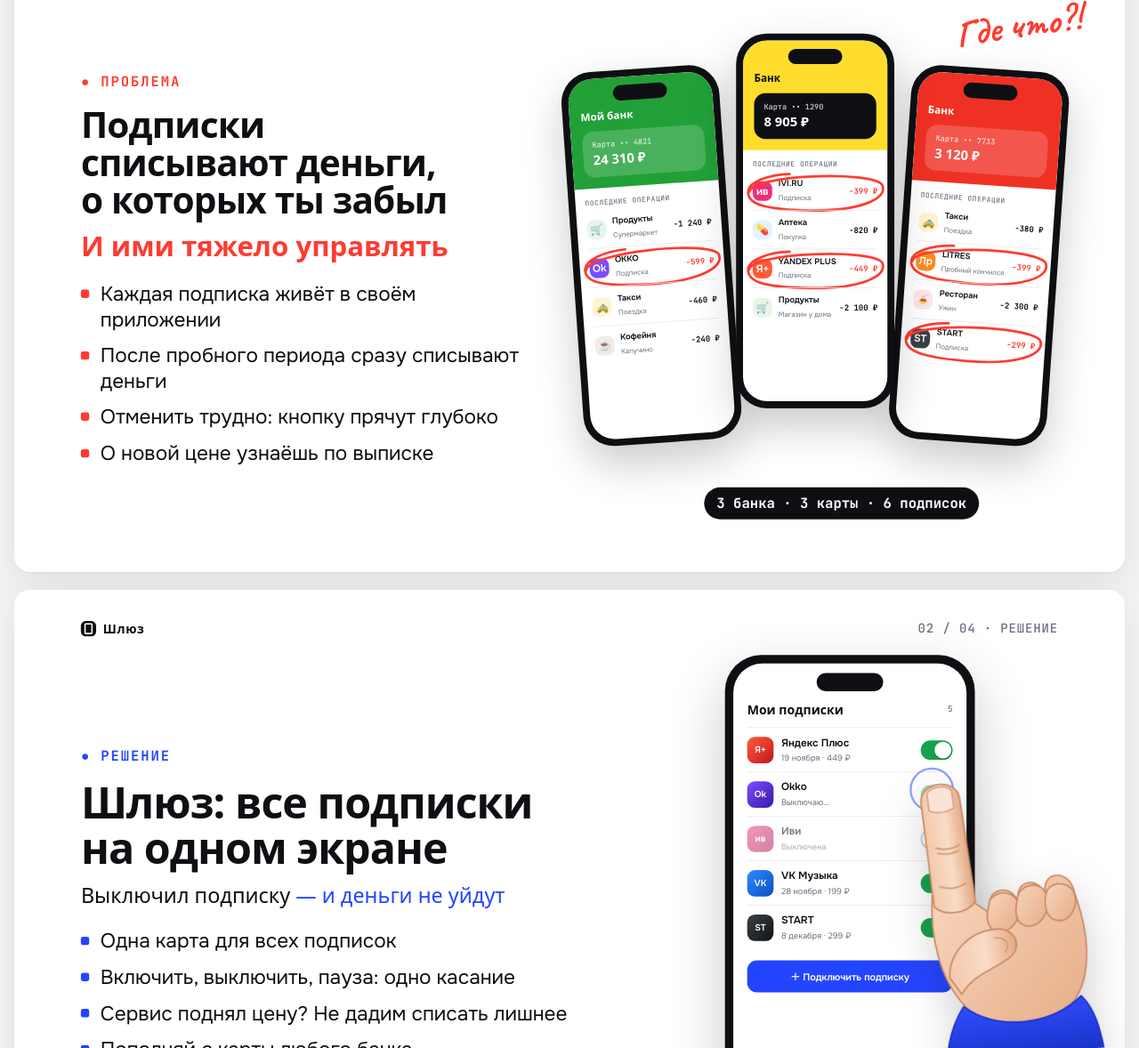
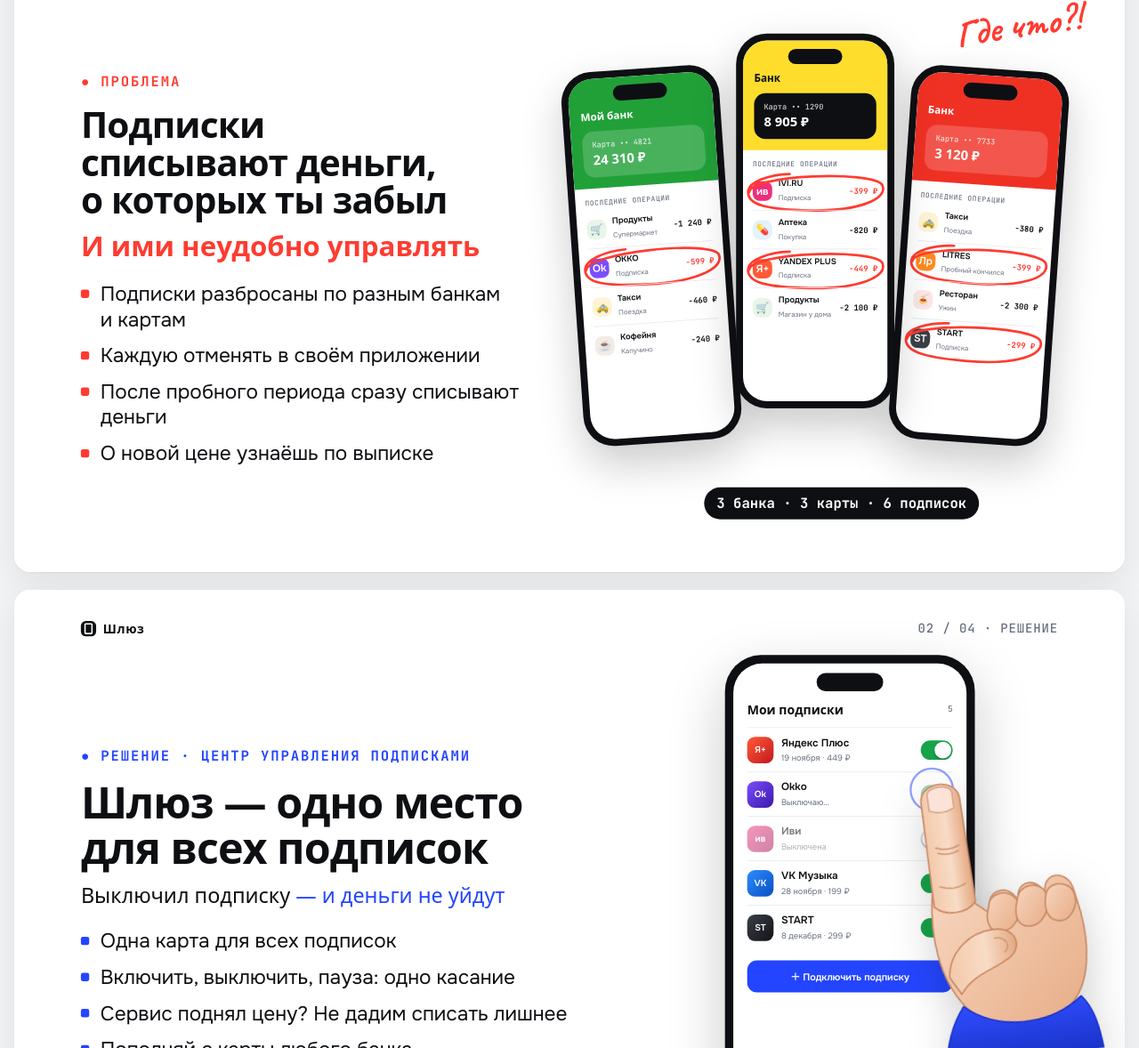
Before and after one commit to vanograche/shluz, a plain HTML site: page deck/index.html in a window 1280 px wide. Shown: the part 106-1284 px from the top of the page at 89% size. Drawn offline with Linux system fonts and the light colour scheme; a web font is replaced by a local one.

Commit message:
Презентация: «неудобно управлять», подписки разбросаны по разным банкам и картам; решение — «Шлюз — одно место для всех подписок», центр управления подписками
Co-Authored-By: Claude Opus 5.5 <noreply@anthropic.com>
Claude-Session: https://claude.ai/code/session_014h13HX8Nc3CMzxze9fgy4n

```diff
--- a/deck/index.html
+++ b/deck/index.html
@@ -149,11 +149,11 @@ li::before{content:"";flex:none;width:12px;height:12px;border-radius:3px;backgro
   <div>
     <div class="eyebrow r">● Проблема</div>
     <h1>Подписки списывают деньги, о&nbsp;которых ты&nbsp;забыл</h1>
-    <p class="sub2">И&nbsp;ими тяжело управлять</p>
+    <p class="sub2">И&nbsp;ими неудобно управлять</p>
     <ul>
-      <li>Каждая подписка живёт в&nbsp;своём приложении</li>
+      <li>Подписки разбросаны по&nbsp;разным банкам и&nbsp;картам</li>
+      <li>Каждую отменять в&nbsp;своём приложении</li>
       <li>После пробного периода сразу списывают деньги</li>
-      <li>Отменить трудно: кнопку прячут глубоко</li>
       <li>О&nbsp;новой цене узнаёшь по&nbsp;выписке</li>
     </ul>
   </div>
@@ -168,8 +168,8 @@ li::before{content:"";flex:none;width:12px;height:12px;border-radius:3px;backgro
 <section class="wrap"><div class="slide s2">
   <div class="top"><b><i></i>Шлюз</b><span>02 / 04 · РЕШЕНИЕ</span></div>
   <div>
-    <div class="eyebrow b">● Решение</div>
-    <h1>Шлюз: все подписки на&nbsp;одном экране</h1>
+    <div class="eyebrow b">● Решение · центр управления подписками</div>
+    <h1>Шлюз&nbsp;— одно место для&nbsp;всех подписок</h1>
     <p class="sub">Выключил подписку <em>— и&nbsp;деньги не&nbsp;уйдут</em></p>
     <ul>
       <li>Одна карта для&nbsp;всех подписок</li>
```
